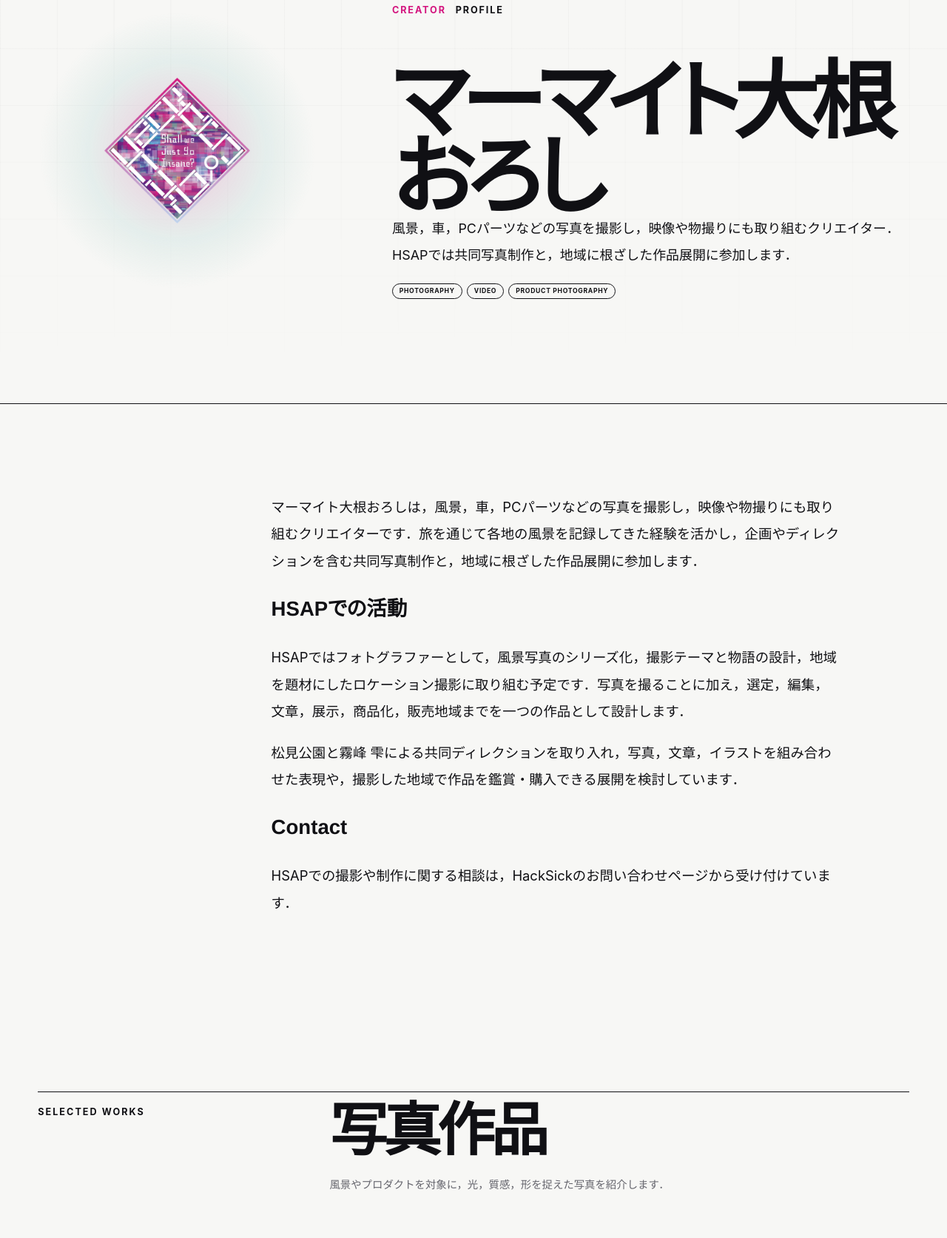
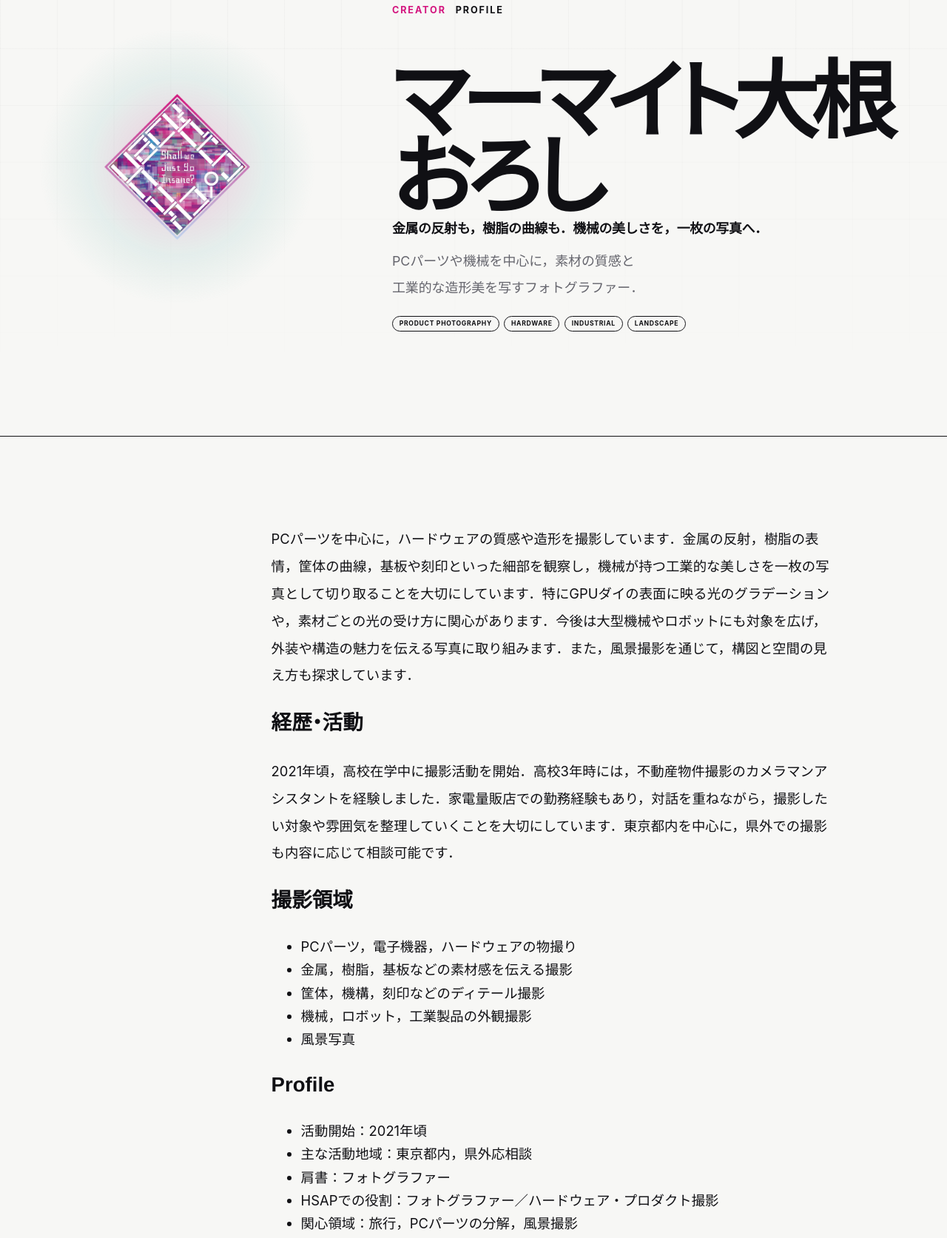
Before and after one commit to kirimine170/HackSick-Web, an Astro site: page /creators/marmite-daikon-oroshi in a window 1280 px wide. Shown: the part 242-1915 px from the top of the page at 74% size. Built offline with nearby package versions, Linux system fonts and the light colour scheme; Astro itself is replaced by a stand-in of ours.

Commit message:
Update Marmite Daikon Oroshi profile

```diff
--- a/src/content.config.ts
+++ b/src/content.config.ts
@@ -95,6 +95,7 @@ const creators = defineCollection({
   schema: z.object({
     name: z.string(),
     profile: z.string(),
+    tagline: z.string().optional(),
     profileImage: z.string().optional(),
     fields: z.array(z.string()).default([]),
     tags: z.array(z.string()).default([]),
--- a/src/content/creators/marmite-daikon-oroshi.md
+++ b/src/content/creators/marmite-daikon-oroshi.md
@@ -1,8 +1,9 @@
 ---
 name: マーマイト大根おろし
-profile: 風景，車，PCパーツなどの写真を撮影し，映像や物撮りにも取り組むクリエイター．HSAPでは共同写真制作と，地域に根ざした作品展開に参加します．
-fields: [Photography, Video, Product Photography]
-tags: [HSAP, Travel, Automotive]
+profile: PCパーツや機械を中心に，素材の質感と工業的な造形美を写すフォトグラファー．
+tagline: 金属の反射も，樹脂の曲線も．機械の美しさを，一枚の写真へ．
+fields: [Product Photography, Hardware, Industrial, Landscape]
+tags: [HSAP, PC Parts, Machinery, Travel]
 works: []
 projects: [hsap]
 events: []
@@ -68,14 +69,36 @@ instagram: https://www.instagram.com/daikonoroshi80/
 featured: true
 ---
 
-マーマイト大根おろしは，風景，車，PCパーツなどの写真を撮影し，映像や物撮りにも取り組むクリエイターです．旅を通じて各地の風景を記録してきた経験を活かし，企画やディレクションを含む共同写真制作と，地域に根ざした作品展開に参加します．
+PCパーツを中心に，ハードウェアの質感や造形を撮影しています．金属の反射，樹脂の表情，筐体の曲線，基板や刻印といった細部を観察し，機械が持つ工業的な美しさを一枚の写真として切り取ることを大切にしています．特にGPUダイの表面に映る光のグラデーションや，素材ごとの光の受け方に関心があります．今後は大型機械やロボットにも対象を広げ，外装や構造の魅力を伝える写真に取り組みます．また，風景撮影を通じて，構図と空間の見え方も探求しています．
+
+## 経歴・活動
+
+2021年頃，高校在学中に撮影活動を開始．高校3年時には，不動産物件撮影のカメラマンアシスタントを経験しました．家電量販店での勤務経験もあり，対話を重ねながら，撮影したい対象や雰囲気を整理していくことを大切にしています．東京都内を中心に，県外での撮影も内容に応じて相談可能です．
+
+## 撮影領域
+
+- PCパーツ，電子機器，ハードウェアの物撮り
+- 金属，樹脂，基板などの素材感を伝える撮影
+- 筐体，機構，刻印などのディテール撮影
+- 機械，ロボット，工業製品の外観撮影
+- 風景写真
+
+## Profile
+
+- 活動開始：2021年頃
+- 主な活動地域：東京都内，県外応相談
+- 肩書：フォトグラファー
+- HSAPでの役割：フォトグラファー／ハードウェア・プロダクト撮影
+- 関心領域：旅行，PCパーツの分解，風景撮影
 
 ## HSAPでの活動
 
-[HSAP](/projects/hsap/)ではフォトグラファーとして，風景写真のシリーズ化，撮影テーマと物語の設計，地域を題材にしたロケーション撮影に取り組む予定です．写真を撮ることに加え，選定，編集，文章，展示，商品化，販売地域までを一つの作品として設計します．
+[HSAP](/projects/hsap/)では，フォトグラファー／ハードウェア・プロダクト撮影を担当します．風景写真のシリーズ化，撮影テーマと物語の設計，地域を題材にしたロケーション撮影にも取り組む予定です．写真を撮ることに加え，選定，編集，文章，展示，商品化，販売地域までを一つの作品として設計します．
 
 [松見公園](/creators/matsumi-koen/)と[霧峰 雫](/creators/shizuku-kirimine/)による共同ディレクションを取り入れ，写真，文章，イラストを組み合わせた表現や，撮影した地域で作品を鑑賞・購入できる展開を検討しています．
 
-## Contact
+## 撮影のご相談
 
-HSAPでの撮影や制作に関する相談は，[HackSickのお問い合わせページ](/contact/)から受け付けています．
+PCパーツ，電子機器，機械，ロボットなどの撮影についてご相談を受け付けています．対象の魅力や見せたい質感，写真全体の雰囲気を伺いながら，魅せたい撮影を作り上げます．
+
+[HackSickのお問い合わせページ](/contact/)からご相談ください．
--- a/src/pages/creators/[slug].astro
+++ b/src/pages/creators/[slug].astro
@@ -48,6 +48,7 @@ const structuredData = isHsapCreator ? {
       <div>
         <p class="eyebrow"><span>CREATOR</span>PROFILE</p>
         <h1>{creator.data.name}</h1>
+        {creator.data.tagline && <p class="creator-detail-tagline">{creator.data.tagline}</p>}
         <p>{creator.data.profile}</p>
         <TagList tags={creator.data.fields} />
       </div>
--- a/src/styles/global.css
+++ b/src/styles/global.css
@@ -2597,6 +2597,22 @@ a {
   align-items: center;
 }
 
+.creator-detail-hero > div > .creator-detail-tagline {
+  max-width: 42rem;
+  margin: clamp(1.5rem, 3vw, 2.5rem) 0 1rem;
+  font-size: clamp(1.3rem, 2.15vw, 2rem);
+  font-weight: 650;
+  letter-spacing: -0.02em;
+  line-height: 1.55;
+  text-wrap: balance;
+}
+
+.creator-detail-tagline + p {
+  max-width: 39rem;
+  color: var(--muted);
+  text-wrap: balance;
+}
+
 .creator-detail-mark {
   padding: clamp(2rem, 7vw, 7rem);
   background: radial-gradient(circle, rgba(211,20,126,0.22), rgba(85,170,163,0.11) 45%, transparent 70%);
```
